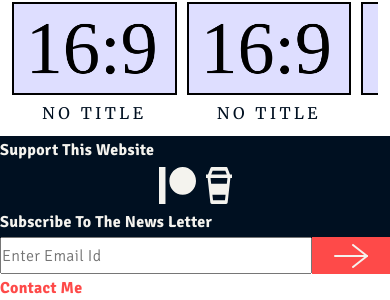
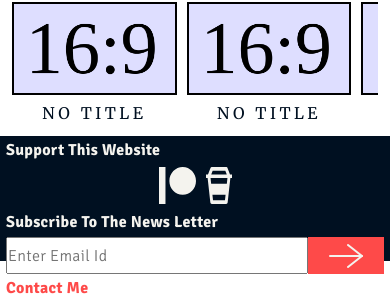
Before and after one commit to ImmaculateEmpyrean/project-blog, a Vue app: page / in a window 390 px wide. Shown: the part 1430-1730 px from the top of the page. Built offline with nearby package versions, Linux system fonts and the light colour scheme.

Commit message:
footer now looks descent in both desktop and tablet.

```diff
--- a/src/components/Footer/Footer.vue
+++ b/src/components/Footer/Footer.vue
@@ -48,6 +48,7 @@ export default {
 footer{
     height: 125px;
     background-color: map-get($dark,"dark");
+    padding: 0 var(--spacing-normal);
 }
 
 .wrapper{
@@ -55,7 +56,7 @@ footer{
     flex-direction: column;
     justify-content: center;
 
-    @include for-desktop-up{
+    @include for-tablet-portrait-up{
         flex-direction: row;
         justify-content: space-between;
         align-items: center;
@@ -92,8 +93,9 @@ footer{
     .inputBox{
         display: flex;
         height: 37px;
+
         input{
-            flex: 0 0 80%;
+            width: 80%;
             height: 100%;
 
             outline: none;
```
